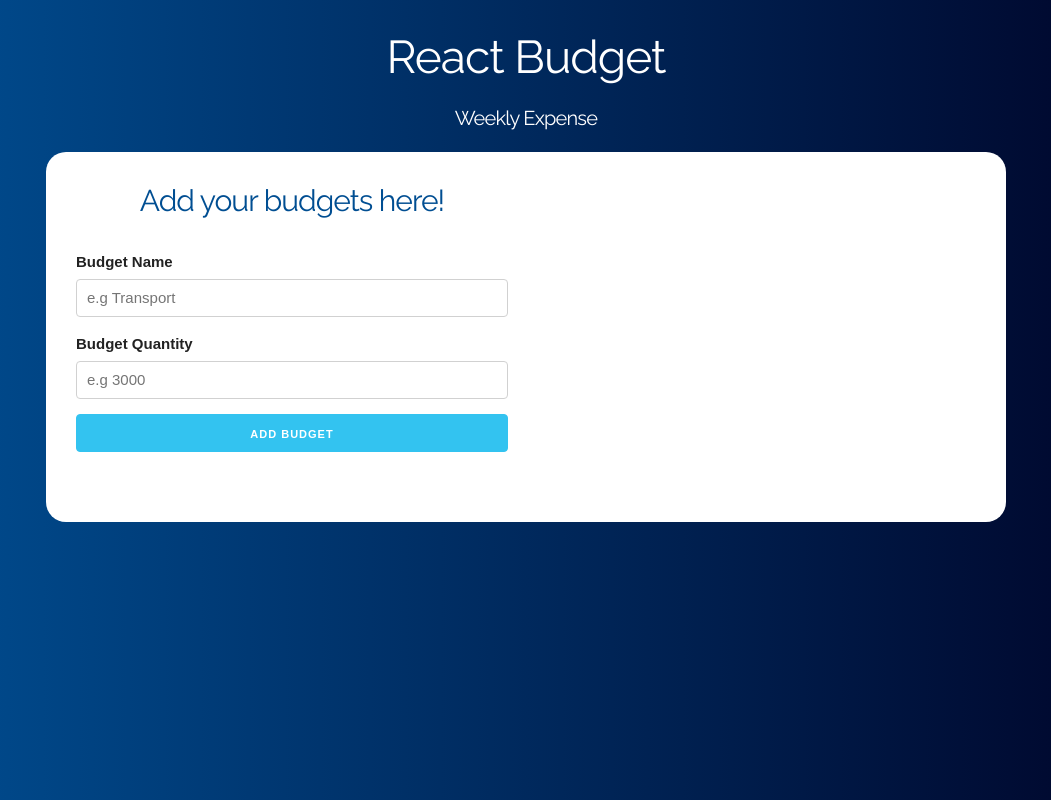
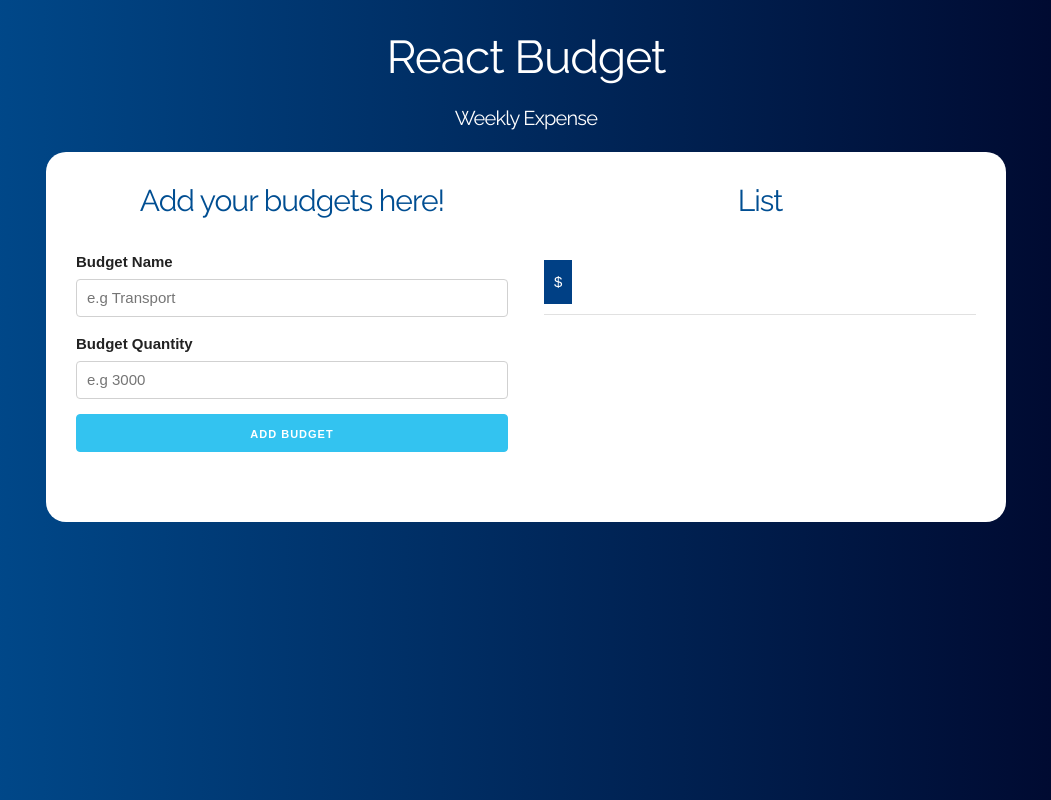
Before and after one commit to Llerena97/react-budget, a React (Create React App) app: page / in a window 1280 px wide. Both pictures are taken after typing "5" into the empty fields and a click on the input "Define Budget". Shown: the whole page, without its empty margins (114-1165 px from the left). Built offline with nearby package versions, Linux system fonts and the light colour scheme.

Commit message:
Create components for expenses

```diff
--- a/src/App.js
+++ b/src/App.js
@@ -1,6 +1,7 @@
-import React, {useState} from 'react';
+import React, {useState, useEffect} from 'react';
 import Question from './components/Question';
 import Form from './components/Form';
+import List from './components/List';
 
 function App() {
   const [budget, setBudget] = useState(0);
@@ -8,6 +9,11 @@
 
   const [expense, setExpense] = useState({});
   const [expenses, setExpenses] = useState([]);
+
+  useEffect(() => {
+    const ExpensesList = [...expenses, expense];
+    setExpenses(ExpensesList);
+  }, []);
 
 
   return (
@@ -29,6 +35,9 @@
                     />
                 </div>
                 <div className="one-half column">
+                  <List
+                      expenses={expenses}
+                    />
                 </div>
               </div>
             )
--- /dev/null
+++ b/src/components/Expense.js
@@ -0,0 +1,14 @@
+import React from 'react';
+
+const Expense = ({expense}) => {
+  return (
+    <li className="expense">
+      <p>
+      {expense.budgetName}
+      <span className="expense">$ {expense.budgetQuantity}</span>
+      </p>
+    </li>
+  )
+}
+
+export default Expense;
--- /dev/null
+++ b/src/components/List.js
@@ -0,0 +1,18 @@
+import React from 'react';
+import Expense from './Expense';
+
+const List = ({expenses}) => {
+  return (
+    <div className="executed-expenses">
+      <h2>List</h2>
+      {expenses.map(expense => (
+        <Expense
+          expense={expense}
+          key={expense.id}
+        />
+      ))}
+    </div>
+  )
+}
+
+export default List;
--- a/src/index.css
+++ b/src/index.css
@@ -27,7 +27,7 @@
 .budget p span {
   font-weight: normal;
 }
-#expenditures {
+#expenses {
   margin-bottom: 30px;
 }
 h1 {
@@ -85,25 +85,25 @@
   background-color: #fff3cd;
   border-color: #ffeeba;
 }
-.executed-expenditures  {
+.executed-expenses  {
   margin-bottom: 2rem;
 }
-.executed-expenditures li{
+.executed-expenses li{
   list-style: none;
   margin-bottom: 0rem;
   border-bottom: 1px solid #e1e1e1;
   padding: 1rem 0;
 }
-.executed-expenditures li:last-of-type {
+.executed-expenses li:last-of-type {
   margin-bottom: 0!important;
 }
-.executed-expenditures li p {
+.executed-expenses li p {
   display: flex;
   justify-content: space-between;
   align-items: center;
   margin:0;
 }
-.executed-expenditures li p .expenditure {
+.executed-expenses li p .expense {
   background-color: #004085;
   padding: 1rem;
   color:white;
```
